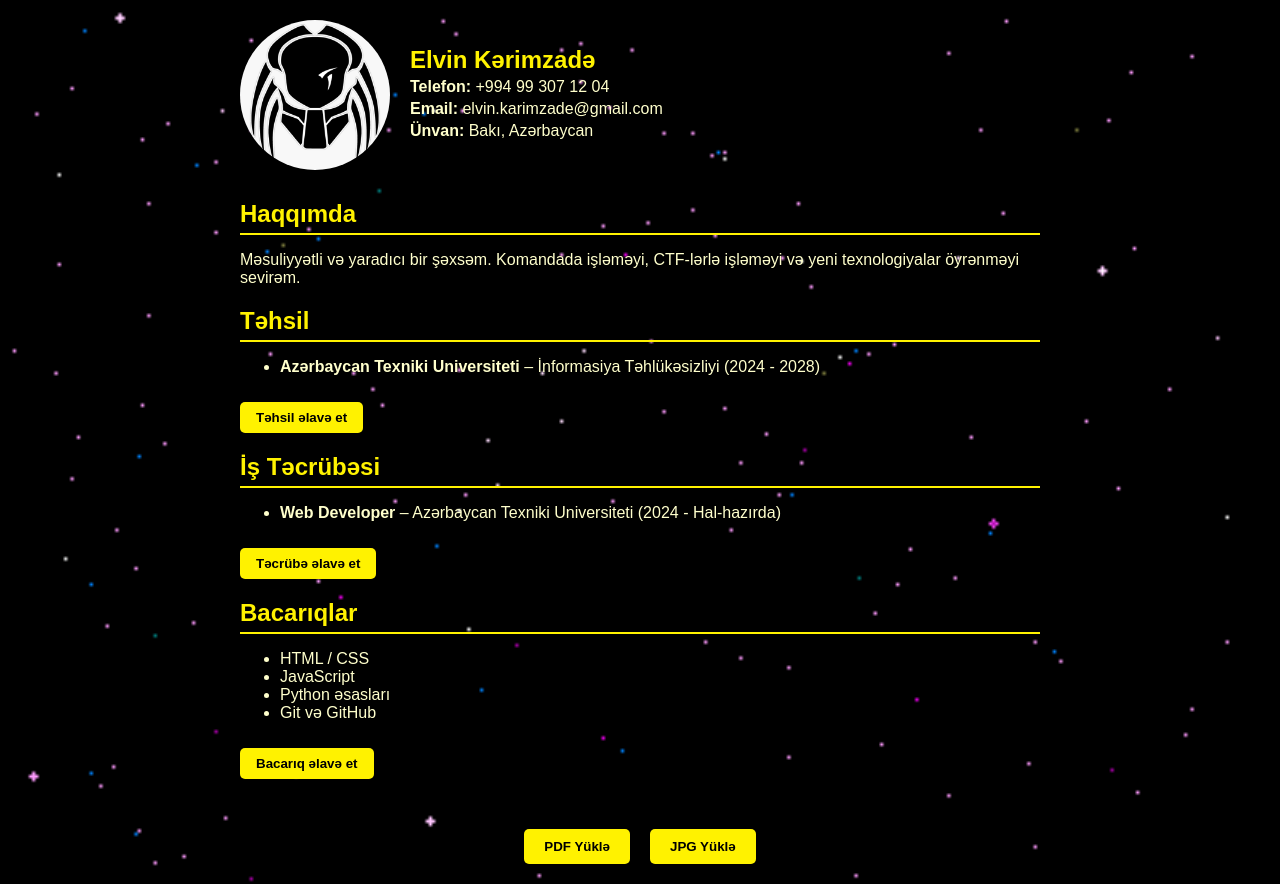
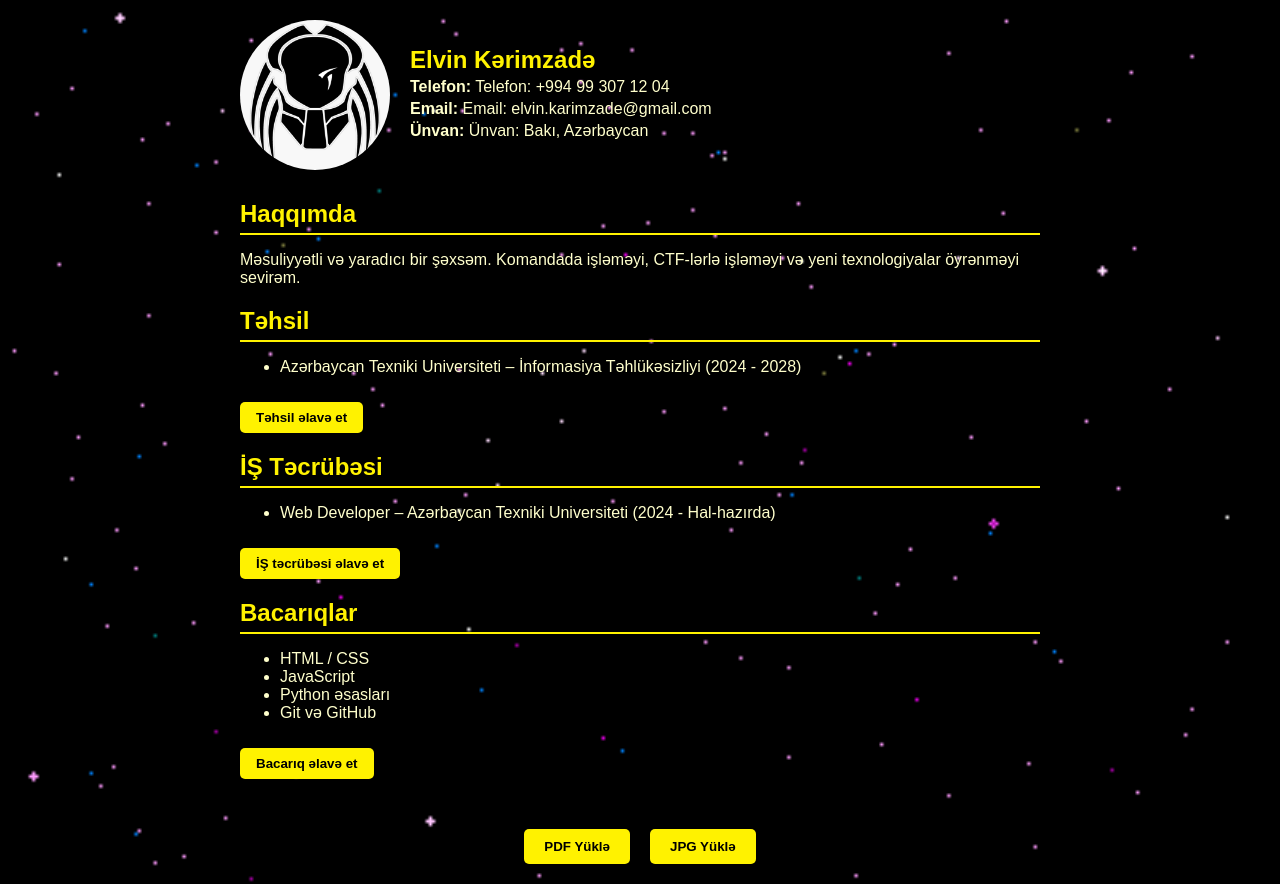
Before and after one commit to elvin-karimzade/web-lab-3, a plain HTML site: page index.html in a window 1280 px wide. Drawn offline with Linux system fonts and the light colour scheme.

Commit message:
Lab 3 commited

```diff
--- a/assets/script.js
+++ b/assets/script.js
@@ -1,13 +1,48 @@
-// script.js
-function downloadFile(url, message) {
-    alert(message);
-    const link = document.createElement('a');
-    link.href = url;
-    link.download = '';
-    document.body.appendChild(link);
-    link.click();
-    document.body.removeChild(link);
+// Məlumatları JavaScript dəyişənlərində saxladım
+const cvData = {
+  name: "Elvin Kərimzadə",
+  phone: "Telefon: +994 99 307 12 04",
+  email: "Email: elvin.karimzade@gmail.com",
+  address: "Ünvan: Bakı, Azərbaycan",
+  about: "Məsuliyyətli və yaradıcı bir şəxsəm. Komandada işləməyi, CTF-lərlə işləməyi və yeni texnologiyalar öyrənməyi sevirəm.",
+  education: [
+    "Azərbaycan Texniki Universiteti – İnformasiya Təhlükəsizliyi (2024 - 2028)"
+  ],
+  experience: [
+    "Web Developer – Azərbaycan Texniki Universiteti (2024 - Hal-hazırda)"
+  ],
+  skills: [
+    "HTML / CSS",
+    "JavaScript",
+    "Python əsasları",
+    "Git və GitHub"
+  ]
+};
+
+
+window.onload = function () {
+  document.getElementById("name").textContent = cvData.name;
+  document.getElementById("phone").textContent = cvData.phone;
+  document.getElementById("email").textContent = cvData.email;
+  document.getElementById("address").textContent = cvData.address;
+  document.getElementById("about").innerHTML = `<p>${cvData.about}</p>`;
+
+  loadList("education-list", cvData.education);
+  loadList("experience-list", cvData.experience);
+  loadList("skills-list", cvData.skills);
+};
+
+// Siyahı yükləmə funksiyası
+function loadList(elementId, data) {
+  const ul = document.getElementById(elementId);
+  ul.innerHTML = "";
+  data.forEach(item => {
+    const li = document.createElement("li");
+    li.textContent = item;
+    ul.appendChild(li);
+  });
 }
+
 function toggleSection(id) {
   const section = document.getElementById(id);
   section.style.display = section.style.display === 'none' ? 'block' : 'none';
@@ -16,17 +51,33 @@ function toggleSection(id) {
 function addEducation() {
   const input = prompt("Yeni təhsil məlumatını daxil edin:");
   if (input) {
-    const li = document.createElement('li');
-    li.textContent = input;
-    document.getElementById('education-list').appendChild(li);
+    cvData.education.push(input);
+    loadList("education-list", cvData.education);
   }
 }
 
 function addExperience() {
   const input = prompt("Yeni təcrübəni daxil edin:");
   if (input) {
-    const li = document.createElement('li');
-    li.textContent = input;
-    document.getElementById('experience-list').appendChild(li);
+    cvData.experience.push(input);
+    loadList("experience-list", cvData.experience);
   }
 }
+
+function addSkill() {
+  const input = prompt("Yeni bacarığı daxil edin:");
+  if (input) {
+    cvData.skills.push(input);
+    loadList("skills-list", cvData.skills);
+  }
+}
+
+function downloadFile(url, message) {
+  alert(message);
+  const link = document.createElement('a');
+  link.href = url;
+  link.download = '';
+  document.body.appendChild(link);
+  link.click();
+  document.body.removeChild(link);
+}
--- a/assets/style.css
+++ b/assets/style.css
@@ -1,4 +1,3 @@
-/* style.css */
 body {
     font-family: Arial, sans-serif;
     max-width: 800px;
--- a/index.html
+++ b/index.html
@@ -10,49 +10,41 @@
   <div class="header">
     <img src="./assets/profil.jpg" alt="Profil Şəkli" class="profile-img" />
     <div class="contact-info">
-      <h1>Elvin Kərimzadə</h1>
-      <p><strong>Telefon:</strong> +994 99 307 12 04</p>
-      <p><strong>Email:</strong> elvin.karimzade@gmail.com</p>
-      <p><strong>Ünvan:</strong> Bakı, Azərbaycan</p>
+      <h1 id="name"></h1>
+      <p><strong>Telefon:</strong> <span id="phone"></span></p>
+      <p><strong>Email:</strong> <span id="email"></span></p>
+      <p><strong>Ünvan:</strong> <span id="address"></span></p>
     </div>
   </div>
 
   <div class="section">
     <h2 class="section-title" onclick="toggleSection('about')">Haqqımda</h2>
     <div id="about">
-      <p>Məsuliyyətli və yaradıcı bir şəxsəm. Komandada işləməyi, CTF-lərlə işləməyi və yeni texnologiyalar öyrənməyi sevirəm.</p>
+      <p id="about-text"></p>
+      <button onclick="editAbout()">Redaktə et</button>
     </div>
   </div>
 
   <div class="section">
     <h2 class="section-title" onclick="toggleSection('education')">Təhsil</h2>
     <div id="education">
-      <ul id="education-list">
-        <li><strong>Azərbaycan Texniki Universiteti</strong> – İnformasiya Təhlükəsizliyi (2024 - 2028)</li>
-      </ul>
+      <ul id="education-list"></ul>
       <button onclick="addEducation()">Təhsil əlavə et</button>
     </div>
   </div>
 
   <div class="section">
-    <h2 class="section-title" onclick="toggleSection('experience')">İş Təcrübəsi</h2>
+    <h2 class="section-title" onclick="toggleSection('experience')">İŞ Təcrübəsi</h2>
     <div id="experience">
-      <ul id="experience-list">
-        <li><strong>Web Developer</strong> – Azərbaycan Texniki Universiteti (2024 - Hal-hazırda)</li>
-      </ul>
-      <button onclick="addExperience()">Təcrübə əlavə et</button>
+      <ul id="experience-list"></ul>
+      <button onclick="addExperience()">İŞ təcrübəsi əlavə et</button>
     </div>
   </div>
 
   <div class="section">
     <h2 class="section-title" onclick="toggleSection('skills')">Bacarıqlar</h2>
     <div id="skills">
-      <ul id="skills-list">
-        <li>HTML / CSS</li>
-        <li>JavaScript</li>
-        <li>Python əsasları</li>
-        <li>Git və GitHub</li>
-      </ul>
+      <ul id="skills-list"></ul>
       <button onclick="addSkill()">Bacarıq əlavə et</button>
     </div>
   </div>
```
Also changed, not shown: 1 other file.
